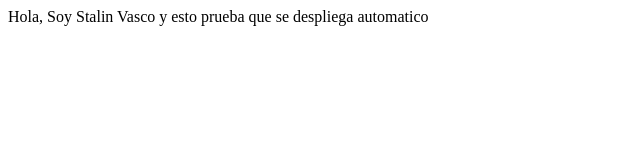
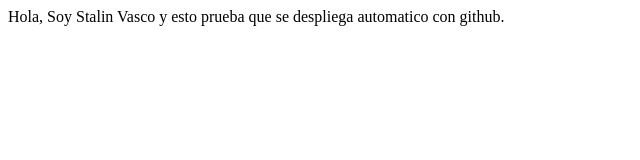
Before and after one commit to stalindavdvas/TareaYml, a plain HTML site: page index.html in a window 1280 px wide. Shown: the full height of the page, 0-640 px from the left. Drawn offline with Linux system fonts and the light colour scheme.

Commit message:
Change for test the branch test and pull request

```diff
--- a/index.html
+++ b/index.html
@@ -6,6 +6,6 @@
     <title>Document</title>
 </head>
 <body>
-    Hola, Soy Stalin Vasco y esto prueba que se despliega automatico
+    Hola, Soy Stalin Vasco y esto prueba que se despliega automatico con github.
 </body>
 </html>
```
